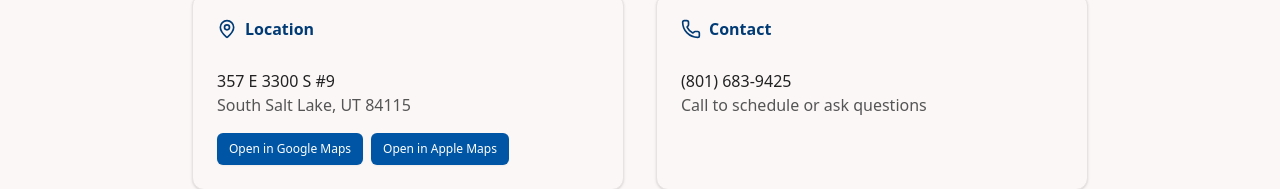
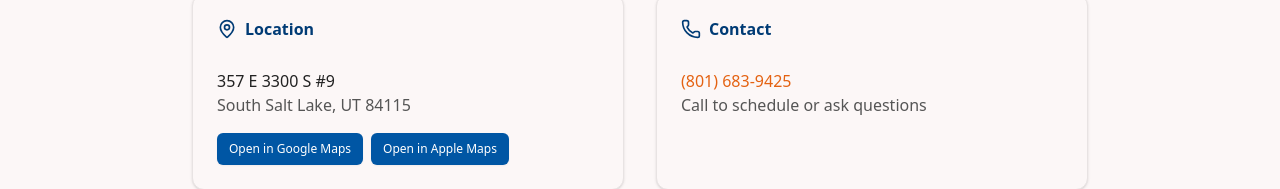
Before and after one commit to Wasatch-Custom-Fitz/alpenglow, a React (Vite) app: page / in a window 1280 px wide. Shown: the part 3485-3674 px from the top of the page. Built offline with nearby package versions, Linux system fonts and the light colour scheme; no server answers.

Commit message:
Update link styles in HomePage component to use primary color with hover effect

```diff
--- a/src/components/home/Home.tsx
+++ b/src/components/home/Home.tsx
@@ -366,7 +366,7 @@ export default function HomePage() {
                 <CardContent>
                   <a
                     href={`tel:${TELEPHONE}`}
-                    className="text-foreground font-medium hover:text-primary transition-colors"
+                    className="text-primary font-medium hover:text-primary/80 transition-colors"
                   >
                     (801) 683-9425
                   </a>
```
